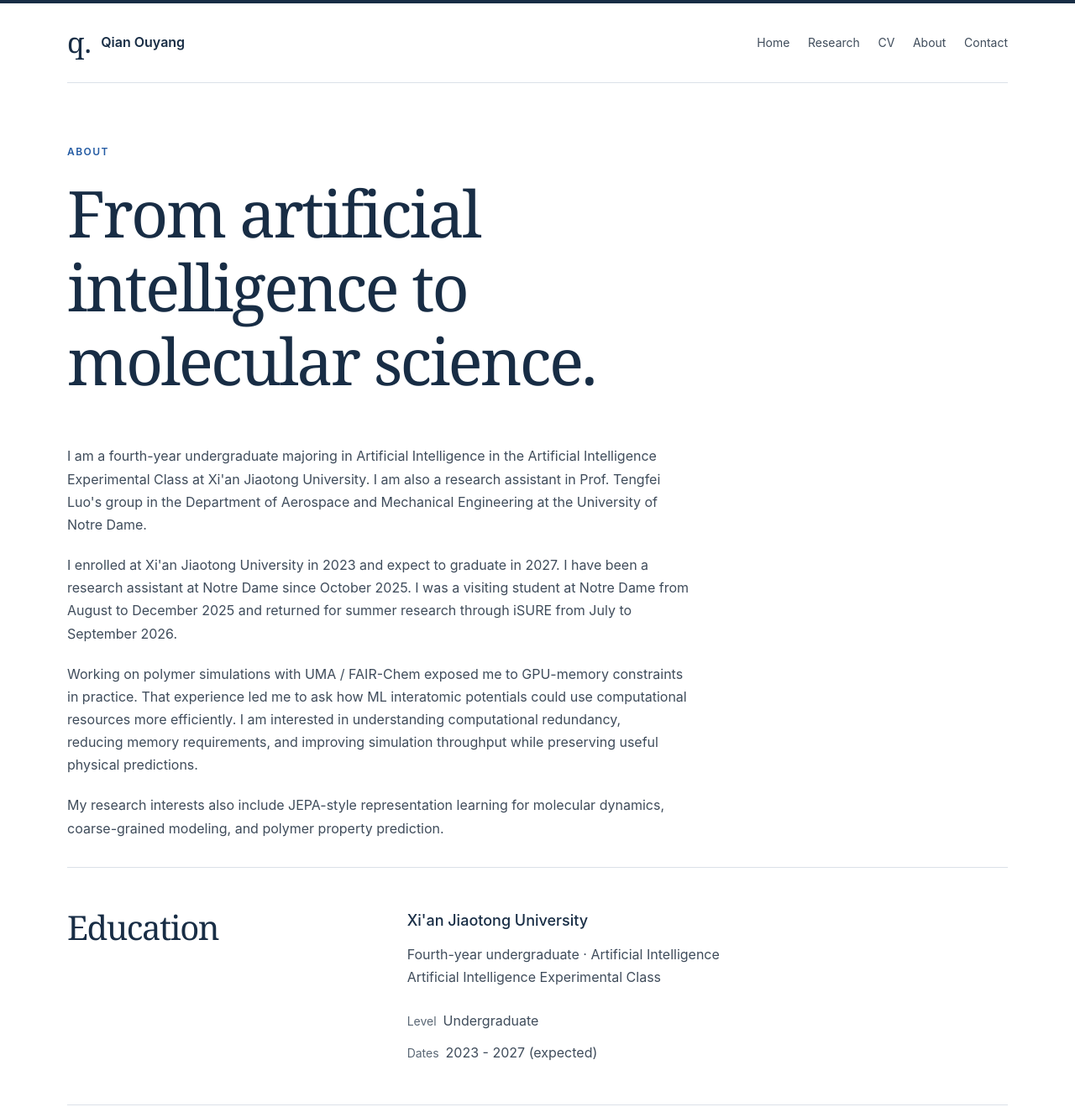
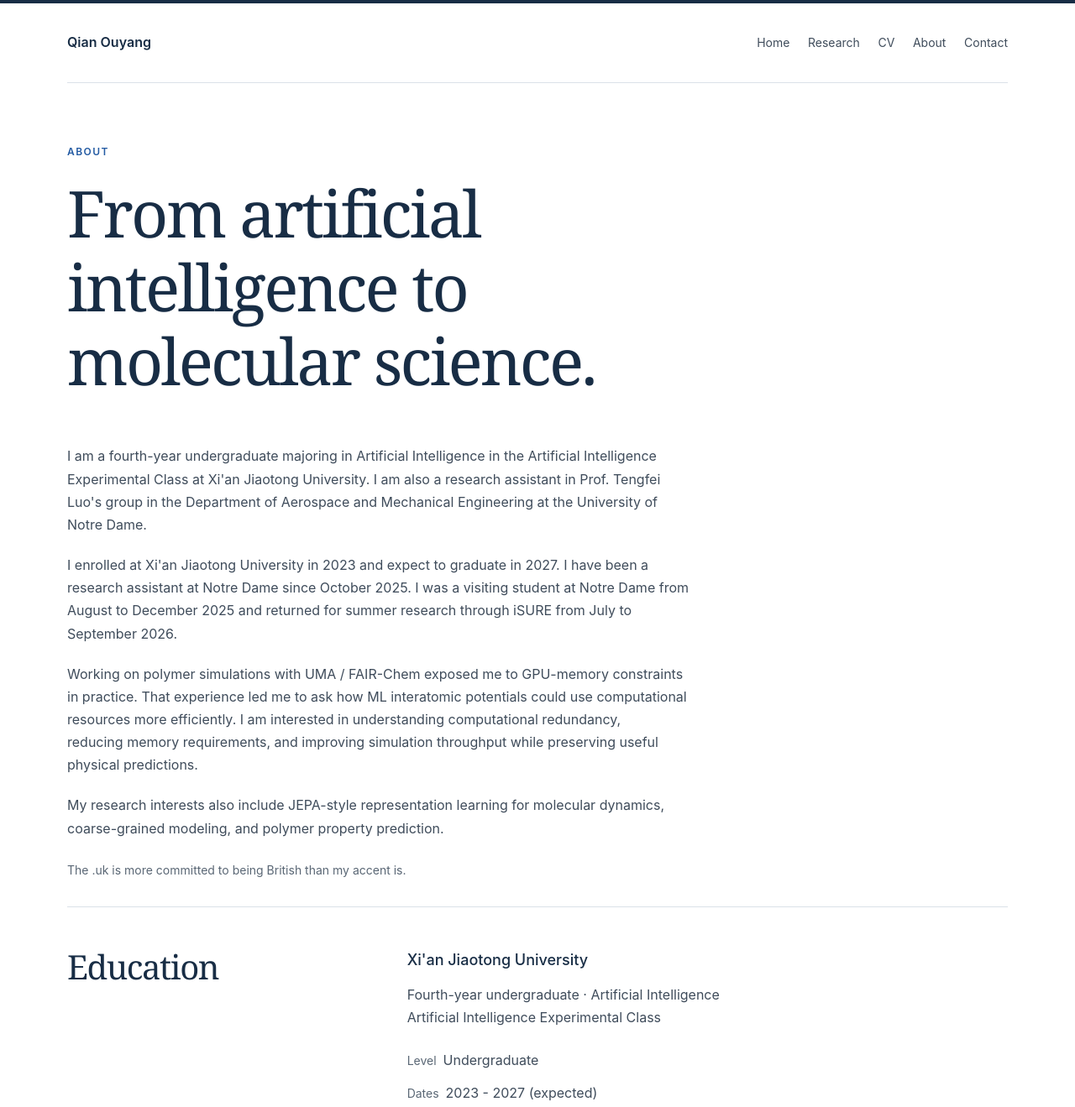
Before and after one commit to Owen-Ou-Yang/qianoy-cv, an Astro site: page /about in a window 1280 px wide. Shown: the top 1319 px of the page at 84% size. Built offline with nearby package versions, Linux system fonts and the light colour scheme; Astro itself is replaced by a stand-in of ours.

Commit message:
Simplify the site header and add a personal domain aside

```diff
--- a/src/data/profile.json
+++ b/src/data/profile.json
@@ -11,6 +11,7 @@
     "Working on polymer simulations with UMA / FAIR-Chem exposed me to GPU-memory constraints in practice. That experience led me to ask how ML interatomic potentials could use computational resources more efficiently. I am interested in understanding computational redundancy, reducing memory requirements, and improving simulation throughput while preserving useful physical predictions.",
     "My research interests also include JEPA-style representation learning for molecular dynamics, coarse-grained modeling, and polymer property prediction."
   ],
+  "personalAside": "The .uk is more committed to being British than my accent is.",
   "email": "qouyang@nd.edu",
   "github": "https://github.com/Owen-Ou-Yang",
   "linkedin": null,
--- a/src/data/site.ts
+++ b/src/data/site.ts
@@ -10,6 +10,7 @@ interface Profile {
   metaDescription: string;
   introduction: string;
   biography: string[];
+  personalAside?: string;
   email: string | null;
   github: string | null;
   linkedin: string | null;
--- a/src/layouts/BaseLayout.astro
+++ b/src/layouts/BaseLayout.astro
@@ -35,7 +35,7 @@ const person = profile.name ? { '@context': 'https://schema.org', '@type': 'Pers
   <body>
     <a class="skip-link" href="#main">Skip to content</a>
     <header class="site-header wrap">
-      <a class="wordmark" href="/" aria-label={`${siteTitle} home`}><span class="wordmark-symbol" aria-hidden="true">q.</span><span>{siteTitle}</span></a>
+      <a class="wordmark" href="/" aria-label={`${siteTitle} home`}>{siteTitle}</a>
       <nav aria-label="Main navigation"><ul>{navigation.map(item => <li><a href={item.href} aria-current={(item.href === '/' ? Astro.url.pathname === '/' : Astro.url.pathname.startsWith(item.href)) ? 'page' : undefined}>{item.label}</a></li>)}</ul></nav>
     </header>
     <main id="main" class="wrap" tabindex="-1"><slot /></main>
--- a/src/pages/about.astro
+++ b/src/pages/about.astro
@@ -8,7 +8,10 @@ import { profile, researchThemes } from '../data/site';
 ---
 <BaseLayout title="About" description="Academic background in Artificial Intelligence and research interests in machine learning, materials, and molecular simulation.">
   <PageHeader eyebrow="About" title="From artificial intelligence to molecular science." />
-  <div class="reading prose space-bottom">{profile.biography.map(paragraph => <p>{paragraph}</p>)}</div>
+  <div class="reading prose space-bottom">
+    {profile.biography.map(paragraph => <p>{paragraph}</p>)}
+    {profile.personalAside && <aside class="personal-aside" aria-label="A personal aside"><p>{profile.personalAside}</p></aside>}
+  </div>
   <section class="section section-grid"><div><h2>Education</h2></div><Education detailed /></section>
   <section class="section section-grid"><div><h2>Academic experience</h2></div><Experience /></section>
   <section class="section section-grid"><div><h2>Research interests</h2></div><ul class="interest-list">{researchThemes.map(theme => <li><a href={`/research/#${theme.id}`}>{theme.title}</a></li>)}</ul></section>
--- a/src/styles/global.css
+++ b/src/styles/global.css
@@ -24,8 +24,8 @@
 @layer components {
   .wrap { width: min(1120px, calc(100% - 5rem)); margin-inline: auto; }
   .site-header { display: flex; align-items: center; justify-content: space-between; gap: 2rem; padding-block: 1.65rem; border-bottom: 1px solid var(--line); }
-  .wordmark { display: flex; align-items: center; gap: .7rem; text-decoration: none; color: var(--ink); font-weight: 600; white-space: nowrap; }
-  .wordmark-symbol { font-family: var(--serif); font-size: 2.1rem; line-height: 1; font-weight: 400; }
+  .wordmark { text-decoration: none; color: var(--ink); font-weight: 600; white-space: nowrap; }
+  .personal-aside { color: var(--muted); font-size: .875rem; margin-top: 1.5rem; }
   nav ul { display: flex; align-items: center; flex-wrap: wrap; gap: .2rem 1.35rem; list-style: none; padding: 0; }
   nav li + li { margin: 0; }
   nav a { display: inline-block; padding-block: .55rem; color: var(--body); font-size: .875rem; text-decoration: none; }
```
Also changed, not shown: CONTENT_NOTES.md (+2 -1 lines).
